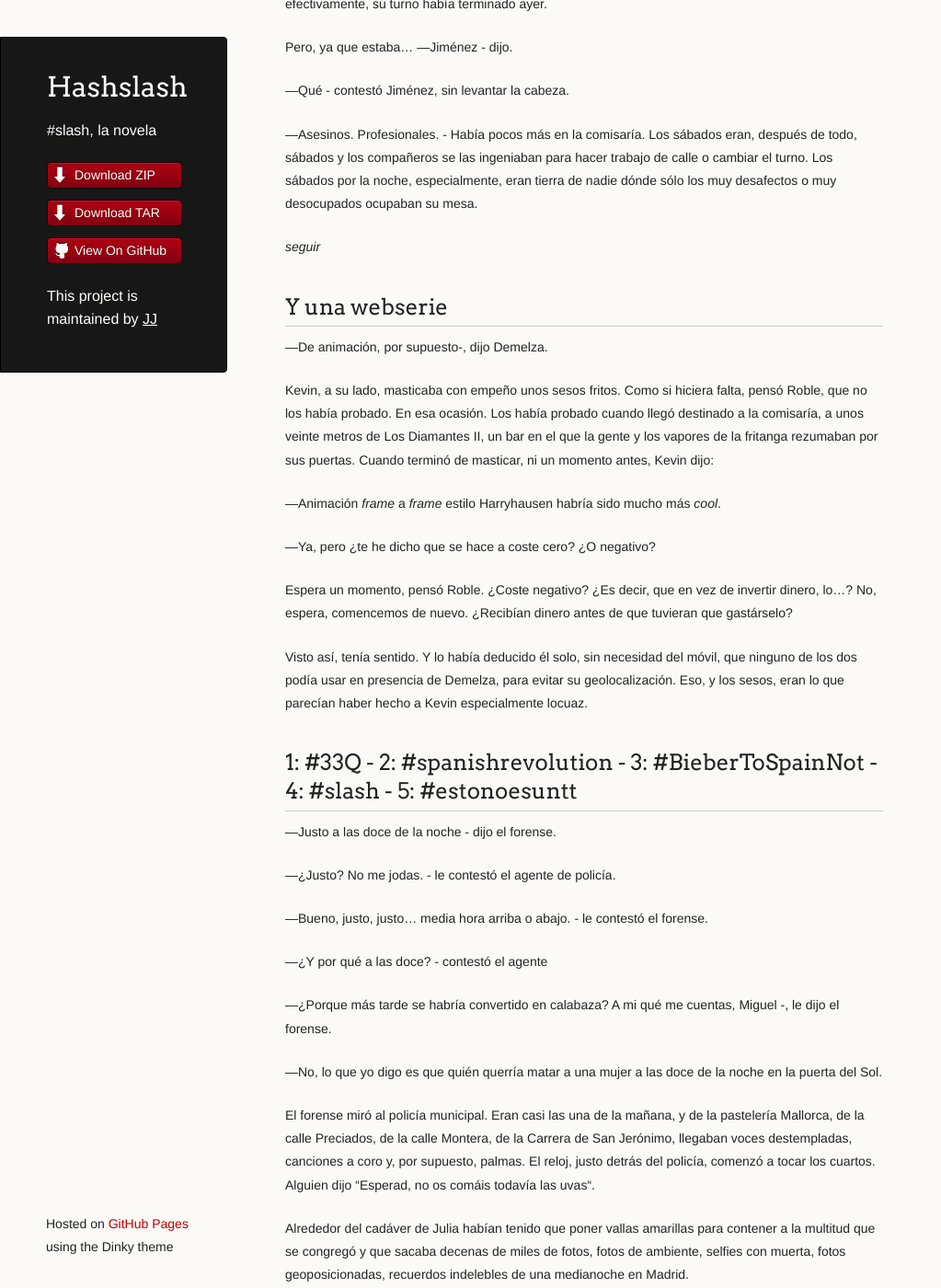
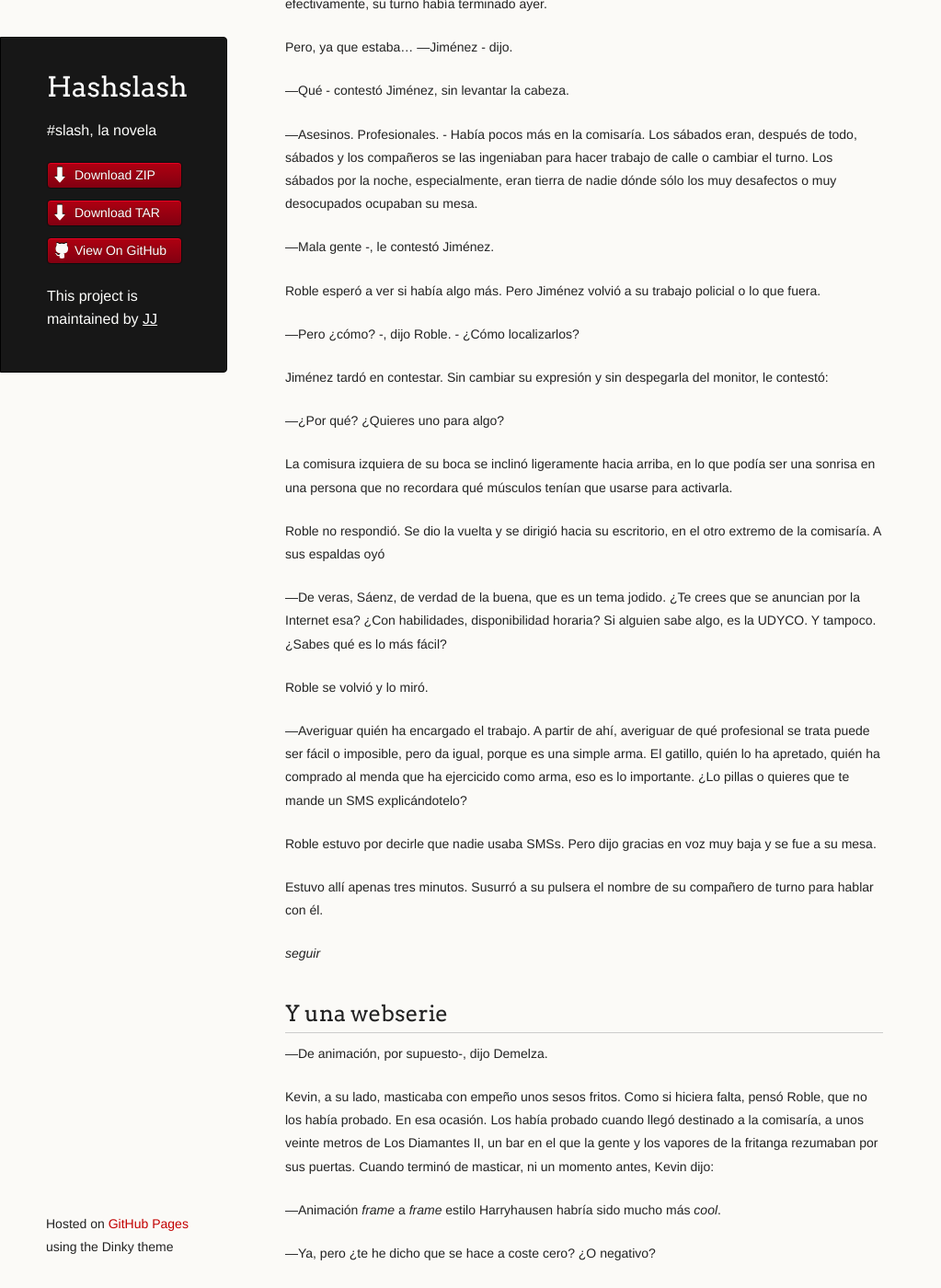
Before and after one commit to JJ/HashSlash, a Jekyll site: the page built from texto/HashSlash.md, in a window 1280 px wide and 1400 px high, scrolled down 85522 px. Shown: the whole window at 92% size, without its empty margins (0-1023 px from the left). Built offline with Jekyll 4.4.1, drawn with Linux system fonts in a browser that asks for light colours.

Commit message:
Sync texto/HashSlash.md from master to gh-pages

```diff
--- a/texto/HashSlash.md
+++ b/texto/HashSlash.md
@@ -4062,6 +4062,44 @@ ingeniaban para hacer trabajo de calle o cambiar el turno. Los sábados
 por la noche, especialmente, eran tierra de nadie dónde sólo los muy
 desafectos o muy desocupados ocupaban su mesa.
 
+—Mala gente -, le contestó Jiménez.
+
+Roble esperó a ver si había algo más. Pero Jiménez volvió a su trabajo
+policial o lo que fuera.
+
+—Pero ¿cómo? -, dijo Roble. - ¿Cómo localizarlos?
+
+Jiménez tardó en contestar. Sin cambiar su expresión y sin despegarla
+del monitor, le contestó:
+
+—¿Por qué? ¿Quieres uno para algo?
+
+La comisura izquiera de su boca se inclinó ligeramente hacia arriba,
+en lo que podía ser una sonrisa en una persona que no recordara qué
+músculos tenían que usarse para activarla.
+
+Roble no respondió. Se dio la vuelta y se dirigió hacia su escritorio,
+en el otro extremo de la comisaría. A sus espaldas oyó
+
+—De veras, Sáenz, de verdad de la buena, que es un tema jodido. ¿Te
+crees que se anuncian por la Internet esa? ¿Con habilidades,
+disponibilidad horaria? Si alguien sabe algo, es la UDYCO. Y
+tampoco. ¿Sabes qué es lo más fácil?
+
+Roble se volvió y lo miró.
+
+—Averiguar quién ha encargado el trabajo. A partir de ahí, averiguar
+de qué profesional se trata puede ser fácil o imposible, pero da
+igual, porque es una simple arma. El gatillo, quién lo ha apretado,
+quién ha comprado al menda que ha ejercicido como arma, eso es lo
+importante. ¿Lo pillas o quieres que te mande un SMS explicándotelo?
+
+Roble estuvo por decirle que nadie usaba SMSs. Pero dijo gracias en
+voz muy baja y se fue a su mesa.
+
+Estuvo allí apenas tres minutos. Susurró a su pulsera el nombre de su
+compañero de turno para hablar con él.
+
 *seguir*
 
 ## Y una webserie
```
